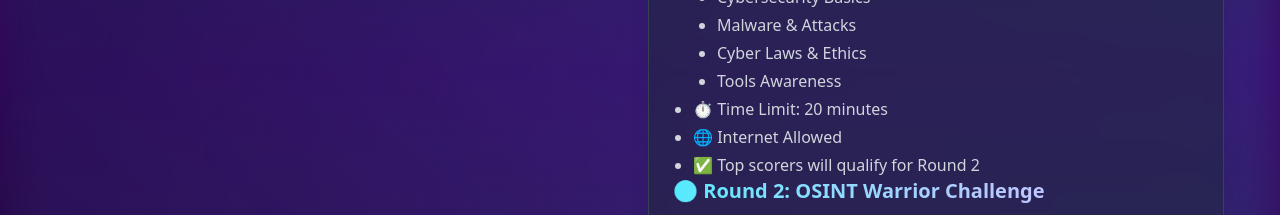
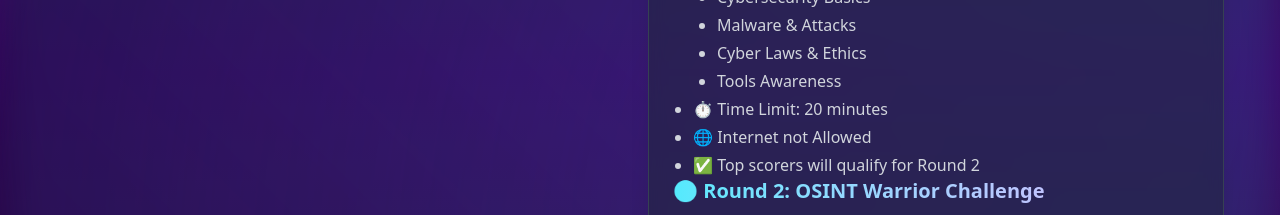
Before and after one commit to utsav0520/converse2k25, a React (Vite) app in the folder client/: page /event/cyberspy in a window 1280 px wide. Shown: the part 1000-1215 px from the top of the page. Built offline with nearby package versions, Linux system fonts and the light colour scheme; no server answers.

Commit message:
21st commit

```diff
--- a/client/src/pages/EventDeatils/tech/CyberSpy.jsx
+++ b/client/src/pages/EventDeatils/tech/CyberSpy.jsx
@@ -117,7 +117,7 @@ function CyberSpy() {
                       <li>Tools Awareness</li>
                     </ul>
                     <li>⏱ Time Limit: 20 minutes</li>
-                    <li>🌐 Internet Allowed</li>
+                    <li>🌐 Internet not Allowed</li>
                     <li>✅ Top scorers will qualify for Round 2</li>
                   </ul>
                 </div>
```
